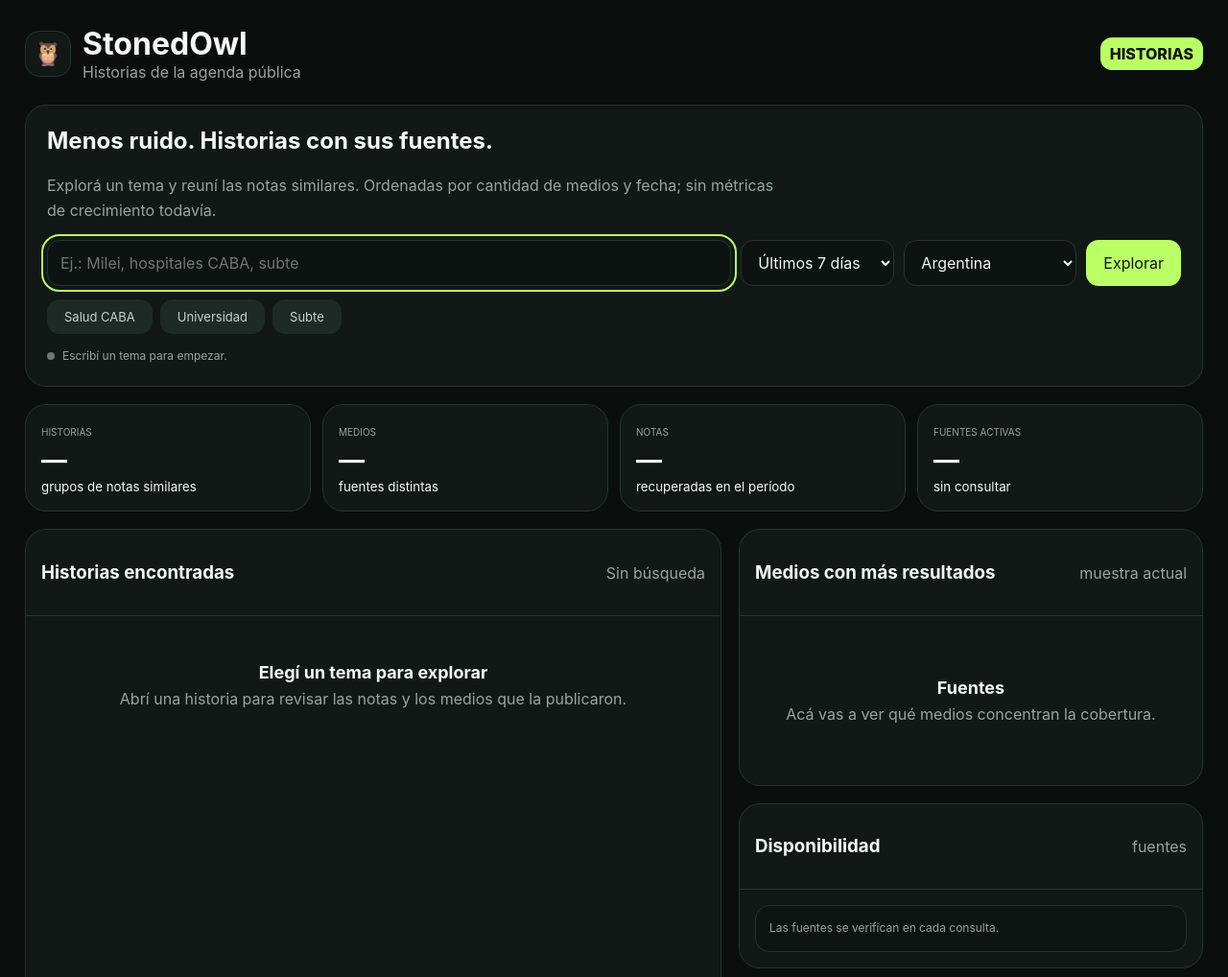
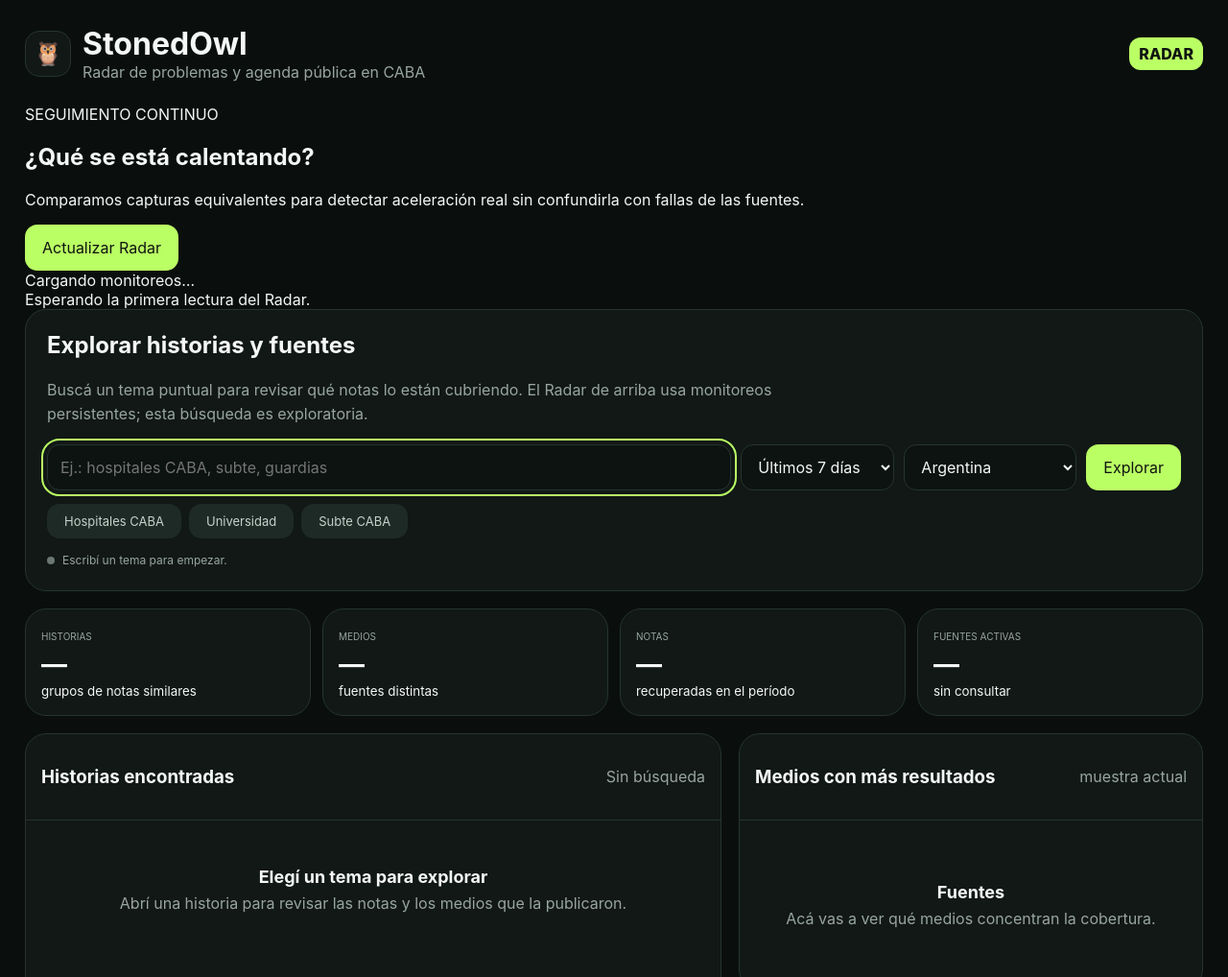
Before and after one commit to tomaspatane/StonedOwl, a plain HTML site: page public/index.html in a window 1280 px wide. Shown: the top 1018 px of the page at 96% size. Drawn offline with Linux system fonts and the light colour scheme.

Commit message:
Poner Radar CABA arriba de la búsqueda

```diff
--- a/public/index.html
+++ b/public/index.html
@@ -3,21 +3,32 @@
 <head>
 <meta charset="utf-8">
 <meta name="viewport" content="width=device-width,initial-scale=1">
-<title>StonedOwl · Historias</title>
+<title>StonedOwl · Radar CABA</title>
 <link rel="stylesheet" href="style.css">
 </head>
 <body>
 <div class="app">
   <header class="top">
-    <div class="brand"><div class="logo">🦉</div><div><h1>StonedOwl</h1><div class="sub">Historias de la agenda pública</div></div></div>
-    <div class="ver">HISTORIAS</div>
+    <div class="brand"><div class="logo">🦉</div><div><h1>StonedOwl</h1><div class="sub">Radar de problemas y agenda pública en CABA</div></div></div>
+    <div class="ver">RADAR</div>
   </header>
 
+  <section class="radar-section" aria-labelledby="radar-title">
+    <div class="radar-head">
+      <div><span class="eyebrow">SEGUIMIENTO CONTINUO</span><h2 id="radar-title">¿Qué se está calentando?</h2><p>Comparamos capturas equivalentes para detectar aceleración real sin confundirla con fallas de las fuentes.</p></div>
+      <button class="radar-refresh" id="radar-refresh">Actualizar Radar</button>
+    </div>
+    <div class="radar-status" id="radar-status" role="status" aria-live="polite">Cargando monitoreos…</div>
+    <div class="radar-grid" id="radar-grid">
+      <div class="radar-placeholder">Esperando la primera lectura del Radar.</div>
+    </div>
+  </section>
+
   <section class="panel search">
-    <h2>Menos ruido. Historias con sus fuentes.</h2>
-    <p>Explorá un tema y reuní las notas similares. Ordenadas por cantidad de medios y fecha; sin métricas de crecimiento todavía.</p>
+    <h2>Explorar historias y fuentes</h2>
+    <p>Buscá un tema puntual para revisar qué notas lo están cubriendo. El Radar de arriba usa monitoreos persistentes; esta búsqueda es exploratoria.</p>
     <div class="row">
-      <input aria-label="Tema" maxlength="300" id="q" placeholder="Ej.: Milei, hospitales CABA, subte" autofocus>
+      <input aria-label="Tema" maxlength="300" id="q" placeholder="Ej.: hospitales CABA, subte, guardias" autofocus>
       <select aria-label="Período" id="span">
         <option value="1d">Últimas 24 h</option>
         <option value="3d">Últimos 3 días</option>
@@ -30,7 +41,7 @@
       </select>
       <button id="go">Explorar</button>
     </div>
-    <div class="presets"><button data-query="hospitales CABA">Salud CABA</button><button data-query="universidad">Universidad</button><button data-query="subte">Subte</button></div>
+    <div class="presets"><button data-query="hospitales CABA">Hospitales CABA</button><button data-query="universidad CABA">Universidad</button><button data-query="subte CABA">Subte CABA</button></div>
     <div class="status" role="status" aria-live="polite"><span class="dot" id="dot"></span><span id="status">Escribí un tema para empezar.</span></div>
   </section>
 
@@ -53,7 +64,7 @@
     </aside>
   </main>
 
-  <footer>Agrupación automática por similitud de títulos: puede reunir notas distintas o separar notas relacionadas. La muestra no representa toda la cobertura. El seguimiento histórico continuo sigue pendiente.</footer>
+  <footer>El Radar compara sólo capturas con cobertura técnica equivalente. Una señal indica cambios en la cobertura recuperada, no una medición exhaustiva de la opinión pública. Las historias se agrupan automáticamente por similitud de títulos y siempre deben poder revisarse en sus fuentes.</footer>
 </div>
 <script src="app.js"></script>
 </body>
```
